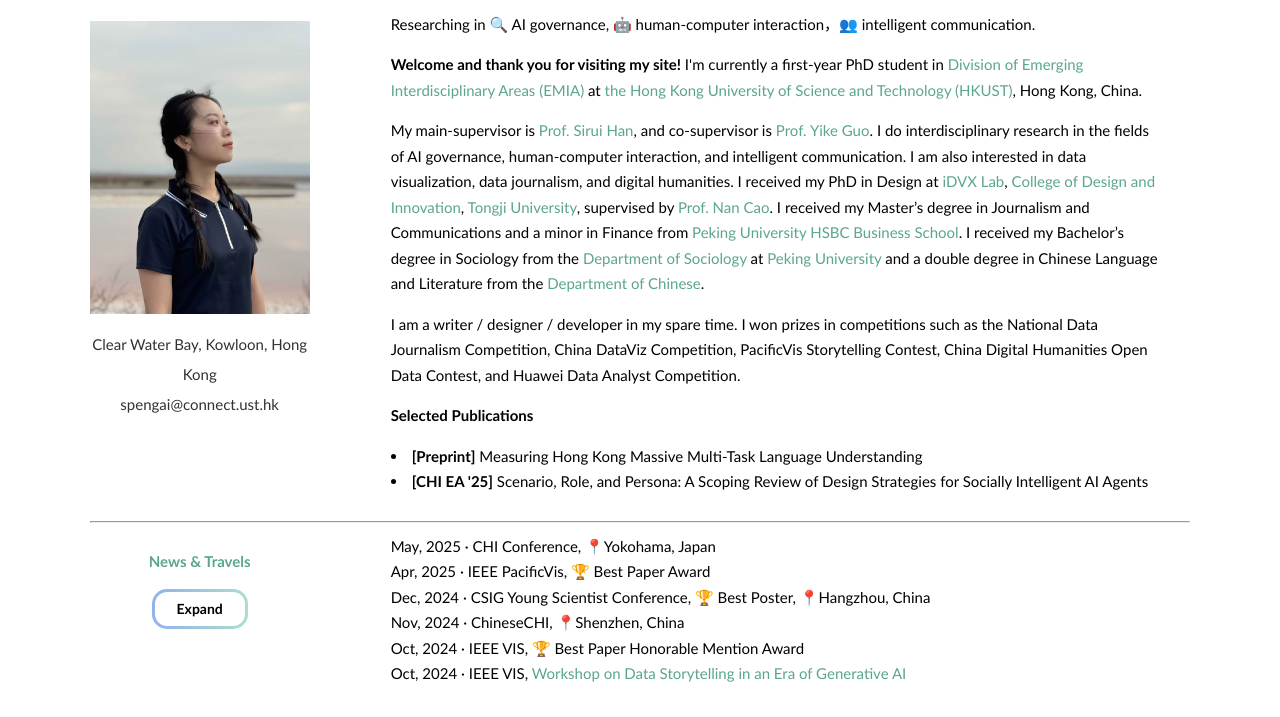
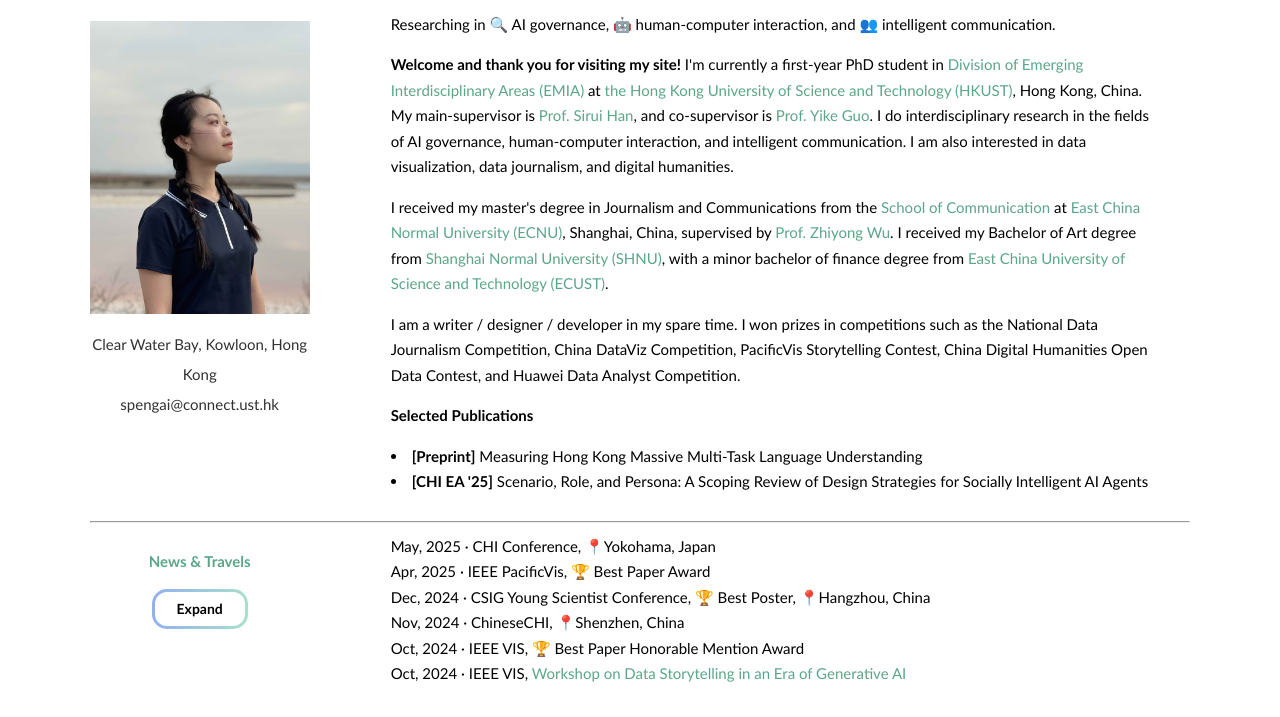
Before and after one commit to rain-siyu/rain-siyu.github.io, a plain HTML site: page index.html in a window 1280 px wide. Shown: the part 132-849 px from the top of the page. Drawn offline with nearby package versions, Linux system fonts and the light colour scheme; a web font is replaced by a local one.

Commit message:
update profile

```diff
--- a/index.html
+++ b/index.html
@@ -5,6 +5,7 @@
     <meta name="description" content="" />
     <meta http-equiv="content-type" content="text/html; charset=utf-8" />
     <title>Siyu PENG (彭思雨)</title>
+    <link rel="icon" href="images/favicon.ico" type="image/x-icon" />
     <!-- <link href="http://fonts.googleapis.com/css?family=Oxygen:400,700,300" rel="stylesheet" type="text/css" /> -->
     <link href="style.css" rel="stylesheet" type="text/css" media="screen" />
     <script language="javascript"></script>
@@ -33,16 +34,17 @@
             </div>
             <div class="cv_containter">
                 <h2 style="color: #5BA689; font-family:'Arial','myfont' "><strong>Siyu Peng</strong> 🍀 彭思雨</h2>
-                <p>Researching in 🔍 AI governance, 🤖 human-computer interaction，👥 intelligent communication.</p>
+                <p>Researching in 🔍 AI governance, 🤖 human-computer interaction, and 👥 intelligent communication.</p>
 
                 <!-- <h3 style="color:black; font-weight: bold;">Research Interest:</h3> -->
                 <p><strong>Welcome and thank you for visiting my site!</strong> I'm currently a first-year PhD student in <a href="https://emia.hkust.edu.hk/" target="_blank">Division of Emerging Interdisciplinary Areas (EMIA) </a> at <a href="https://www.fudan.edu.cn/en/About/main.htm"
-                        target="_blank">the Hong Kong University of Science and Technology (HKUST)</a>, Hong Kong, China. </p> My main-supervisor is <a href="https://facultyprofiles.hkust.edu.hk/profiles.php?profile=sirui-han-siruihan" target="_blank">Prof. Sirui Han</a>, and co-supervisor is <a href="https://www.cs.ust.hk/~yike/" target="_blank">Prof. Yike Guo</a>.
-                        I do interdisciplinary research in the fields of AI governance, human-computer interaction, and intelligent communication. I am also interested in data visualization, data journalism, and digital humanities.
-                    I received my PhD in Design at <a href="https://idvxlab.com/" target="_blank">iDVX Lab</a>, <a href="https://tjdi.tongji.edu.cn/?lang=_en" target="_blank">College of Design and Innovation</a>,
-                    <a href="https://en.tongji.edu.cn/" target="_blank">Tongji University</a>, supervised by <a href="http://nancao.org/" target="_blank">Prof. Nan Cao</a>. I received my
-                    Master’s degree in Journalism and Communications and a minor in Finance from <a href="https://english.phbs.pku.edu.cn/" target="_blank">Peking University
-                    HSBC Business School</a>. I received my Bachelor’s degree in Sociology from the <a href="http://www.shehui.pku.edu.cn/" target="_blank">Department of Sociology</a> at <a href="https://english.pku.edu.cn/" target="_blank">Peking University</a>                    and a double degree in Chinese Language and Literature from the <a href="https://chinese.pku.edu.cn/" target="_blank">Department of Chinese</a>.
+                        target="_blank">the Hong Kong University of Science and Technology (HKUST)</a>, Hong Kong, China. My main-supervisor is <a href="https://facultyprofiles.hkust.edu.hk/profiles.php?profile=sirui-han-siruihan" target="_blank">Prof. Sirui Han</a>, and co-supervisor is <a href="https://www.cs.ust.hk/~yike/" target="_blank">Prof. Yike Guo</a>.
+                    I do interdisciplinary research in the fields of AI governance, human-computer interaction, and intelligent communication. I am also interested in data visualization, data journalism, and digital humanities.
+                </p>
+                <p>
+                    I received my master's degree in Journalism and Communications from the <a href="https://comm.ecnu.edu.cn/comm_en/main.htm" target="_blank">School of Communication</a> at <a href="https://english.ecnu.edu.cn/" target="_blank">East China Normal University (ECNU)</a>, Shanghai, China, supervised by <a href="https://comm.ecnu.edu.cn/12/b4/c41561a529076/page.htm" target="_blank">Prof. Zhiyong Wu</a>. I received my Bachelor of Art degree from <a href="https://english.shnu.edu.cn/" target="_blank">Shanghai Normal University (SHNU)</a>, with a minor bachelor of finance degree from  <a href="https://english.ecnu.edu.cn/" target="_blank">East China University of Science and Technology (ECUST)</a>.
+
+
                 </p>
                 <p>I am a writer / designer / developer in my spare time. I won prizes in competitions such as the National Data Journalism Competition, China DataViz Competition, PacificVis Storytelling Contest, China Digital Humanities Open Data
                     Contest, and Huawei Data Analyst Competition.
```
Also changed, not shown: images/favicon.ico (added).
